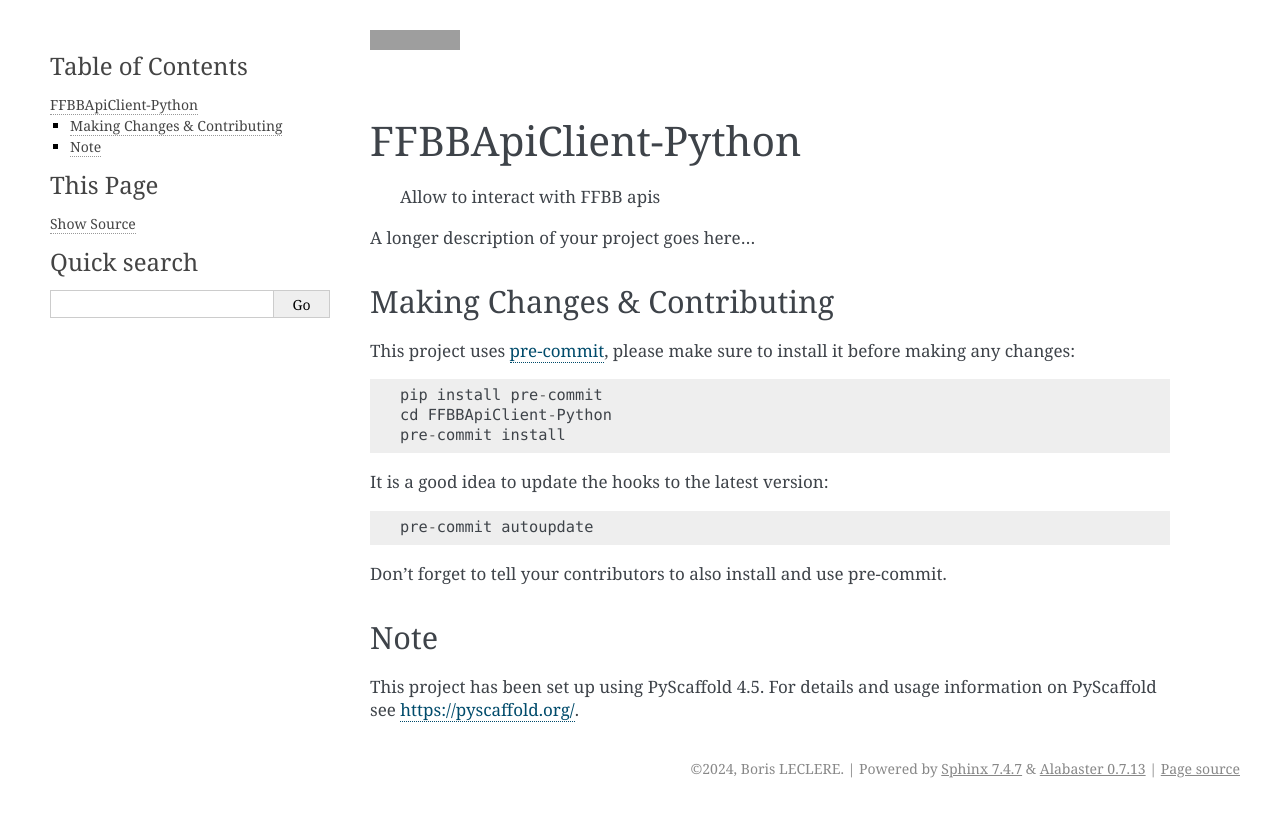
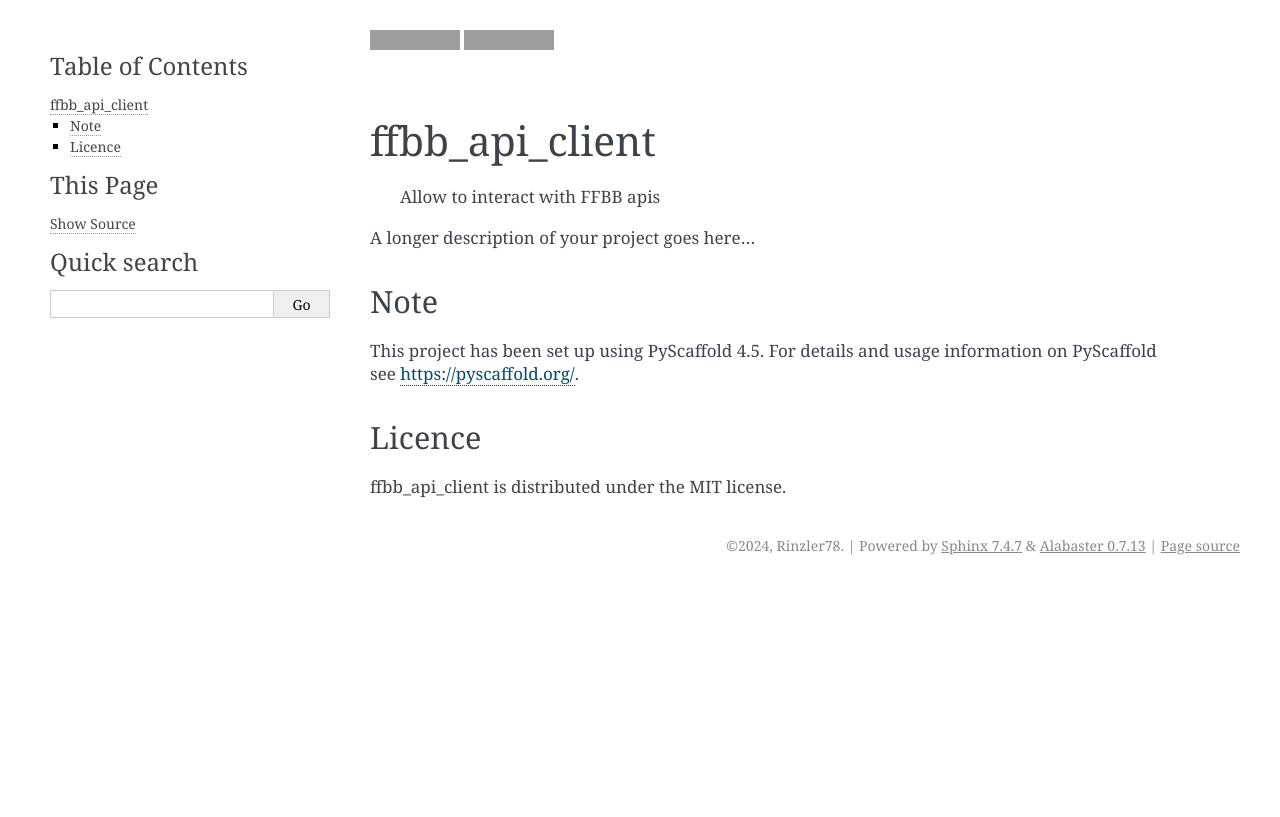
Before and after one commit to Rinzler78/FFBBApiClient_Python, a Sphinx documentation site: the page built from docs/readme.rst, in a window 1280 px wide. Shown: the top 817 px of the page. Built offline with Sphinx 7.4.7, drawn with Linux system fonts in a browser that asks for light colours; grey boxes are pictures that could not be loaded.

Commit message:
Begin to change names

```diff
--- a/AUTHORS.rst
+++ b/AUTHORS.rst
@@ -2,4 +2,4 @@
 Contributors
 ============
 
-* Boris LECLERE <Borisleclere@gmail.com>
+* Rinzler78 <Borisleclere@gmail.com>
--- a/CHANGELOG.rst
+++ b/CHANGELOG.rst
@@ -2,9 +2,7 @@
 Changelog
 =========
 
-Version 0.1
+Version 0.0.1
 ===========
 
-- Feature A added
-- FIX: nasty bug #1729 fixed
-- add your changes here!
+- Welcome
--- a/README.rst
+++ b/README.rst
@@ -30,7 +31,7 @@
 |
 
 ====================
-FFBBApiClient-Python
+ffbb_api_client
 ====================
 
 
@@ -39,25 +40,6 @@
 
 A longer description of your project goes here...
 
-
-.. _pyscaffold-notes:
-
-Making Changes & Contributing
-=============================
-
-This project uses `pre-commit`_, please make sure to install it before making any
-changes::
-
-    pip install pre-commit
-    cd FFBBApiClient-Python
-    pre-commit install
-
-It is a good idea to update the hooks to the latest version::
-
-    pre-commit autoupdate
-
-Don't forget to tell your contributors to also install and use pre-commit.
-
 .. _pre-commit: https://pre-commit.com/
 
 Note
@@ -65,3 +47,8 @@
 
 This project has been set up using PyScaffold 4.5. For details and usage
 information on PyScaffold see https://pyscaffold.org/.
+
+Licence
+=======
+
+ffbb_api_client is distributed under the MIT license.
--- a/docs/conf.py
+++ b/docs/conf.py
@@ -88,7 +88,7 @@
 
 # General information about the project.
 project = "FFBBApiClient-Python"
-copyright = "2024, Boris LECLERE"
+copyright = "2024, Rinzler78"
 
 # The version info for the project you're documenting, acts as replacement for
 # |version| and |release|, also used in various other places throughout the
--- a/docs/contributing.rst
+++ /dev/null
@@ -1 +0,0 @@
-.. include:: ../CONTRIBUTING.rst
--- a/docs/index.rst
+++ b/docs/index.rst
@@ -1,8 +1,8 @@
 ====================
-FFBBApiClient-Python
+ffbb_api_client
 ====================
 
-This is the documentation of **FFBBApiClient-Python**.
+This is the documentation of **ffbb_api_client**.
 
 .. note::
 
--- a/setup.cfg
+++ b/setup.cfg
@@ -4,9 +4,9 @@
 # https://setuptools.pypa.io/en/latest/references/keywords.html
 
 [metadata]
-name = FFBBApiClient-Python
+name = ffbb_api_client
 description = Allow to interact with FFBB apis
-author = Boris LECLERE
+author = Rinzler78
 author_email = Borisleclere@gmail.com
 license = Apache-2.0
 license_files = LICENSE.txt
@@ -61,7 +61,7 @@
 
 [options.extras_require]
 # Add here additional requirements for extra features, to install with:
-# `pip install FFBBApiClient-Python[PDF]` like:
+# `pip install ffbb_api_client[PDF]` like:
 # PDF = ReportLab; RXP
 
 # Add here test requirements (semicolon/line-separated)
--- a/src/ffbb_api_client/__init__.py
+++ b/src/ffbb_api_client/__init__.py
@@ -8,7 +8,7 @@
 
 try:
     # Change here if project is renamed and does not equal the package name
-    dist_name = "FFBBApiClient-Python"
+    dist_name = "ffbb_api_client"
     __version__ = version(dist_name)
 except PackageNotFoundError:  # pragma: no cover
     __version__ = "unknown"
```
Also changed, not shown: other parts of README.rst (+4 -3 lines), other parts of docs/index.rst (+0 -1 lines), CONTRIBUTING.rst (deleted, +0 -353 lines), 1 other file.
